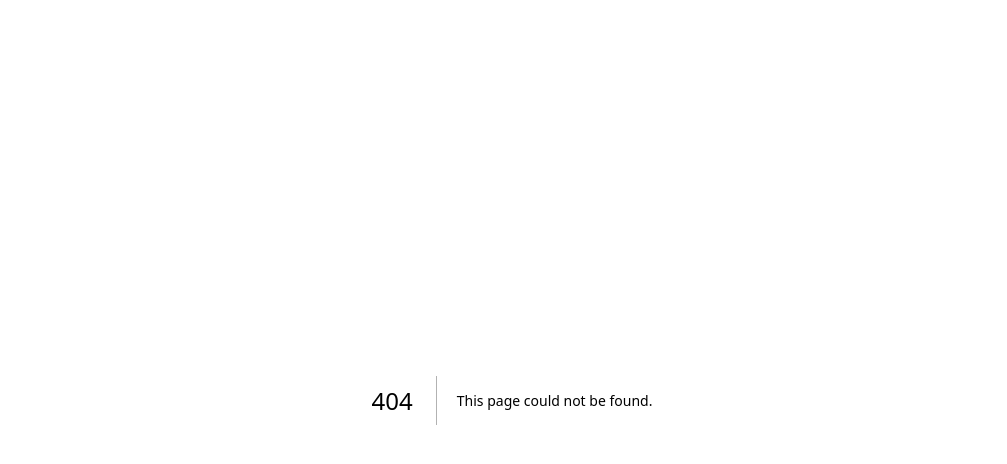
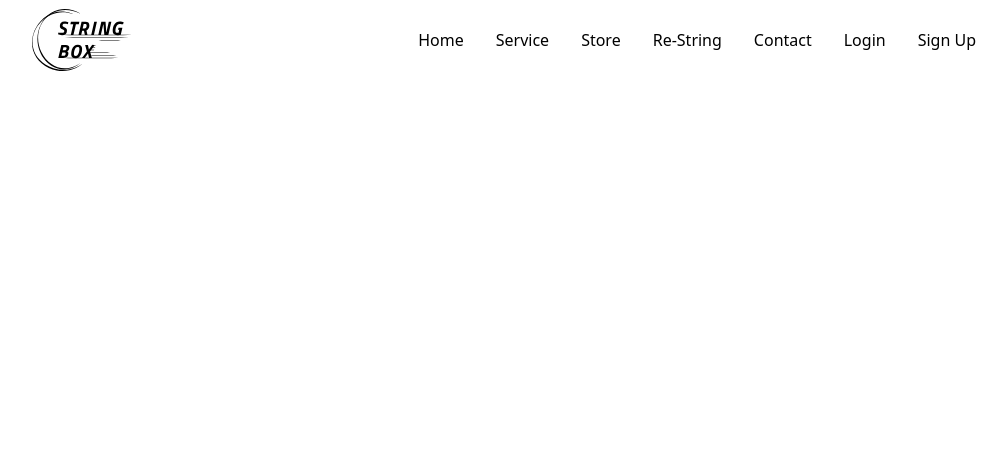
Before and after one commit to AngusBlomley/string-box, a Next.js app: page /login in a window 1280 px wide. Before the commit this address had no page. Shown: the top 464 px of the page, without its empty margins (128-1135 px from the left). Built offline with nearby package versions, Linux system fonts and the light colour scheme.

Commit message:
web pages added

```diff
--- /dev/null
+++ b/src/components/header_global.js
@@ -0,0 +1,75 @@
+/* eslint-disable react/no-unescaped-entities */
+import Image from "next/image";
+import Link from "next/link";
+import React, { useState, useEffect } from 'react';
+import '../app/globals.css'
+import Stringing from "@/pages/stringing";
+import Home from "@/pages";
+
+function toggleMenu(menuOpen, setMenuOpen) {
+    setMenuOpen(!menuOpen);
+}
+
+export default function Header_global() {
+    const [menuOpen, setMenuOpen] = useState(false);
+
+    useEffect(() => {
+        document.querySelectorAll('#menucontainer a').forEach(menuItem => {
+            menuItem.addEventListener('click', () => {
+                toggleMenu(menuOpen, setMenuOpen);
+            });
+        });
+
+        document.querySelectorAll('a[href^="#"]').forEach(scrollLink => {
+            scrollLink.addEventListener('click', (e) => {
+                e.preventDefault();
+                const target = document.querySelector(scrollLink.getAttribute('href'));
+                if (target) {
+                    window.scrollTo({
+                        top: target.offsetTop,
+                        behavior: 'smooth'
+                    });
+                }
+            });
+        });
+    }, [menuOpen]);
+
+    return (
+        <header id="home" className="text-black flex items-center justify-between px-40 py-2 fixed top-0 left-0 right-0 h-20 max-lg:px-5">
+            <Link href="/" passHref>
+                <Image
+                    src="/images/logo/black-logo.svg"
+                    alt="logo"
+                    width={100}
+                    height={50}
+                    className="max-lg:ml-0 h-15"
+                />
+            </Link>
+
+            <div id="togglebutton" className="hamburger z-10 text-2xl absolute top-5 right-4 cursor-pointer block lg:hidden" onClick={() => toggleMenu(menuOpen, setMenuOpen)}>
+                {menuOpen ? '✖' : '☰'}
+            </div>
+
+            <ul id="navlist" className="text-black list-none lg:flex hidden">
+                <li><Link href="/" className="hover:bg-blue-500 duration-200 px-4 py-2 rounded-sm">Home</Link></li>
+                <li><Link href="/#service" className="hover:bg-blue-500 duration-200 px-4 py-2 rounded-sm">Service</Link></li>
+                <li><Link href="/store" className="hover:bg-blue-500 duration-200 px-4 py-2 rounded-sm">Store</Link></li>
+                <li><Link href="/stringing" className="hover:bg-blue-500 duration-200 px-4 py-2 rounded-sm">Re-String</Link></li>
+                <li><Link href="/#contact" className="hover:bg-blue-500 duration-200 px-4 py-2 rounded-sm">Contact</Link></li>
+                <li><Link href="/login" className="hover:bg-blue-500 duration-200 px-4 py-2 rounded-sm">Login</Link></li>
+                <li><Link href="/register" className="hover:bg-blue-500 duration-200 px-4 py-2 rounded-sm">Sign Up</Link></li>
+            </ul>
+
+            <div id="menucontainer" className={`menu p-10 fixed top-0 right-0 h-full bg-white overflow-hidden transition-transform duration-300 ${menuOpen ? 'transform translate-x-0' : 'transform translate-x-full'}`}>
+                <ul id="navmenu" className="list-none mt-20 mr-2 text-left text-lg text-black">
+                    <li className="mb-2"><Link href="/" className="hover:text-blue-500">Home</Link></li>
+                    <li className="mb-2"><Link href="/#service" className="hover:text-blue-500">Service</Link></li>
+                    <li className="mb-2"><Link href="/store" className="hover:text-blue-500">Store</Link></li>
+                    <li className="mb-2"><Link href="/#contact" className="hover:text-blue-500">Contact</Link></li>
+                    <li className="mb-2"><Link href="/login" className="hover:text-blue-500">Login</Link></li>
+                    <li className="mb-2"><Link href="/register" className="hover:text-blue-500">Sign Up</Link></li>
+                </ul>
+            </div>
+        </header>
+    );
+}
--- a/src/components/header.js
+++ b/src/components/header_index.js
@@ -3,6 +3,8 @@ import Image from "next/image";
 import Link from "next/link";
 import React, { useState, useEffect } from 'react';
 import '../app/globals.css'
+import Stringing from "@/pages/stringing";
+import Home from "@/pages";
 
 function toggleMenu(menuOpen, setMenuOpen) {
     setMenuOpen(!menuOpen);
@@ -59,7 +61,7 @@ export default function Header() {
 
     return (
         <header id="home" className="text-white flex items-center justify-between px-40 py-2 fixed top-0 left-0 right-0 h-20 max-lg:px-5" style={{ ...headerStyle, transition: 'background-color 0.2s, color 0.2s' }}>
-            <Link href="">
+            <Link href="/" passHref>
                 <Image
                     src="/images/logo/white-logo.svg"
                     alt="logo"
@@ -74,23 +76,23 @@ export default function Header() {
             </div>
 
             <ul id="navlist" className="list-none lg:flex hidden">
-                <li><a href="#home" className="hover:bg-blue-500 duration-200 px-4 py-2 rounded-sm">Home</a></li>
-                <li><a href="#service" className="hover:bg-blue-500 duration-200 px-4 py-2 rounded-sm">Service</a></li>
-                <li><a href="#education" className="hover:bg-blue-500 duration-200 px-4 py-2 rounded-sm">Store</a></li>
-                <li><a href="#education" className="hover:bg-blue-500 duration-200 px-4 py-2 rounded-sm">Re-String</a></li>
-                <li><a href="#contact" className="hover:bg-blue-500 duration-200 px-4 py-2 rounded-sm">Contact</a></li>
-                <li><a href="#contact" className="hover:bg-blue-500 duration-200 px-4 py-2 rounded-sm">Login</a></li>
-                <li><a href="#contact" className="hover:bg-blue-500 duration-200 px-4 py-2 rounded-sm">Sign Up</a></li>
+                <li><Link href="/" className="hover:bg-blue-500 duration-200 px-4 py-2 rounded-sm">Home</Link></li>
+                <li><Link href="#service" className="hover:bg-blue-500 duration-200 px-4 py-2 rounded-sm">Service</Link></li>
+                <li><Link href="/store" className="hover:bg-blue-500 duration-200 px-4 py-2 rounded-sm">Store</Link></li>
+                <li><Link href="/stringing" className="hover:bg-blue-500 duration-200 px-4 py-2 rounded-sm">Re-String</Link></li>
+                <li><Link href="#contact" className="hover:bg-blue-500 duration-200 px-4 py-2 rounded-sm">Contact</Link></li>
+                <li><Link href="/login" className="hover:bg-blue-500 duration-200 px-4 py-2 rounded-sm">Login</Link></li>
+                <li><Link href="/signup" className="hover:bg-blue-500 duration-200 px-4 py-2 rounded-sm">Sign Up</Link></li>
             </ul>
 
             <div id="menucontainer" className={`menu p-10 fixed top-0 right-0 h-full bg-white overflow-hidden transition-transform duration-300 ${menuOpen ? 'transform translate-x-0' : 'transform translate-x-full'}`}>
                 <ul id="navmenu" className="list-none mt-20 mr-2 text-left text-lg text-black">
-                    <li className="mb-2"><a href="#home" className="hover:text-blue-500">Home</a></li>
-                    <li className="mb-2"><a href="#about" className="hover:text-blue-500">Service</a></li>
-                    <li className="mb-2"><a href="#work" className="hover:text-blue-500">Store</a></li>
-                    <li className="mb-2"><a href="#contact" className="hover:text-blue-500">Contact</a></li>
-                    <li className="mb-2"><a href="#contact" className="hover:text-blue-500">Login</a></li>
-                    <li className="mb-2"><a href="#contact" className="hover:text-blue-500">Sign Up</a></li>
+                    <li className="mb-2"><Link href="/" className="hover:text-blue-500">Home</Link></li>
+                    <li className="mb-2"><Link href="#service" className="hover:text-blue-500">Service</Link></li>
+                    <li className="mb-2"><Link href="/store" className="hover:text-blue-500">Store</Link></li>
+                    <li className="mb-2"><Link href="#contact" className="hover:text-blue-500">Contact</Link></li>
+                    <li className="mb-2"><Link href="/login" className="hover:text-blue-500">Login</Link></li>
+                    <li className="mb-2"><Link href="/signup" className="hover:text-blue-500">Sign Up</Link></li>
                 </ul>
             </div>
         </header>
--- a/src/components/index.js
+++ b/src/components/index.js
@@ -5,7 +5,7 @@ import React, { useState, useEffect } from 'react';
 import '../app/globals.css'
 import ContactForm from "./contact";
 import Footer from "./footer";
-import Header from "./header";
+import Header from "./header_index";
 import store from "@/store";
 
 export default function Index() {
@@ -36,13 +36,13 @@ export default function Index() {
                     </div>
 
                     <div className="flex flex-wrap mt-10">
-                        <a href="" className="lg:hidden text-white border-2 hover:bg-blue-500 hover:border-blue-500 duration-200 px-4 py-2 rounded-sm">Store</a>
-                        <a href="#contact" className="lg:hidden text-white border-2 ml-5 hover:bg-blue-500 hover:border-blue-500 duration-200 px-4 py-2 rounded-sm">Re-String</a>
-                        <a href="#contact" className="lg:hidden text-white border-2 ml-5 hover:bg-blue-500 hover:border-blue-500 duration-200 px-4 py-2 rounded-sm">Contact</a>
+                        <Link href="store" className="lg:hidden text-white border-2 hover:bg-blue-500 hover:border-blue-500 duration-200 px-4 py-2 rounded-sm">Store</Link>
+                        <Link href="/stringing" className="lg:hidden text-white border-2 ml-5 hover:bg-blue-500 hover:border-blue-500 duration-200 px-4 py-2 rounded-sm">Re-String</Link>
+                        <Link href="#contact" className="lg:hidden text-white border-2 ml-5 hover:bg-blue-500 hover:border-blue-500 duration-200 px-4 py-2 rounded-sm">Contact</Link>
 
-                        <a href="" className="hidden lg:block text-white border-2 hover:bg-blue-500 hover:border-blue-500 duration-200 px-4 py-2 rounded-sm">Visit The Store</a>
-                        <a href="#contact" className="hidden lg:block text-white border-2 ml-5 hover:bg-blue-500 hover:border-blue-500 duration-200 px-4 py-2 rounded-sm">Re-String</a>
-                        <a href="#contact" className="hidden lg:block text-white border-2 ml-5 hover:bg-blue-500 hover:border-blue-500 duration-200 px-4 py-2 rounded-sm">Contact Us</a>
+                        <Link href="/store" className="hidden lg:block text-white border-2 hover:bg-blue-500 hover:border-blue-500 duration-200 px-4 py-2 rounded-sm">Visit The Store</Link>
+                        <Link href="/stringing" className="hidden lg:block text-white border-2 ml-5 hover:bg-blue-500 hover:border-blue-500 duration-200 px-4 py-2 rounded-sm">Re-String</Link>
+                        <Link href="#contact" className="hidden lg:block text-white border-2 ml-5 hover:bg-blue-500 hover:border-blue-500 duration-200 px-4 py-2 rounded-sm">Contact Us</Link>
                     </div>
 
                 </section>
--- /dev/null
+++ b/src/pages/login.js
@@ -0,0 +1,15 @@
+import Image from "next/image";
+import Link from "next/link";
+import React, { useState, useEffect } from 'react';
+import '../app/globals.css'
+import Footer from "@/components/footer";
+import Header_global from "@/components/header_global";
+
+export default function Login() {
+    return (
+        <main>
+            <Header_global />
+
+        </main>
+    );
+}
--- /dev/null
+++ b/src/pages/register.js
@@ -0,0 +1,15 @@
+import Image from "next/image";
+import Link from "next/link";
+import React, { useState, useEffect } from 'react';
+import '../app/globals.css'
+import Footer from "@/components/footer";
+import Header_global from "@/components/header_global";
+
+export default function Register() {
+    return (
+        <main>
+            <Header_global />
+
+        </main>
+    );
+}
--- /dev/null
+++ b/src/pages/store.js
@@ -0,0 +1,15 @@
+import Image from "next/image";
+import Link from "next/link";
+import React, { useState, useEffect } from 'react';
+import '../app/globals.css'
+import Footer from "@/components/footer";
+import Header_global from "@/components/header_global";
+
+export default function Store() {
+    return (
+        <main>
+            <Header_global />
+
+        </main>
+    );
+}
--- /dev/null
+++ b/src/pages/stringing.js
@@ -0,0 +1,15 @@
+import Image from "next/image";
+import Link from "next/link";
+import React, { useState, useEffect } from 'react';
+import '../app/globals.css'
+import Footer from "@/components/footer";
+import Header_global from "@/components/header_global";
+
+export default function Stringing() {
+    return (
+        <main>
+            <Header_global />
+
+        </main>
+    );
+}
```
